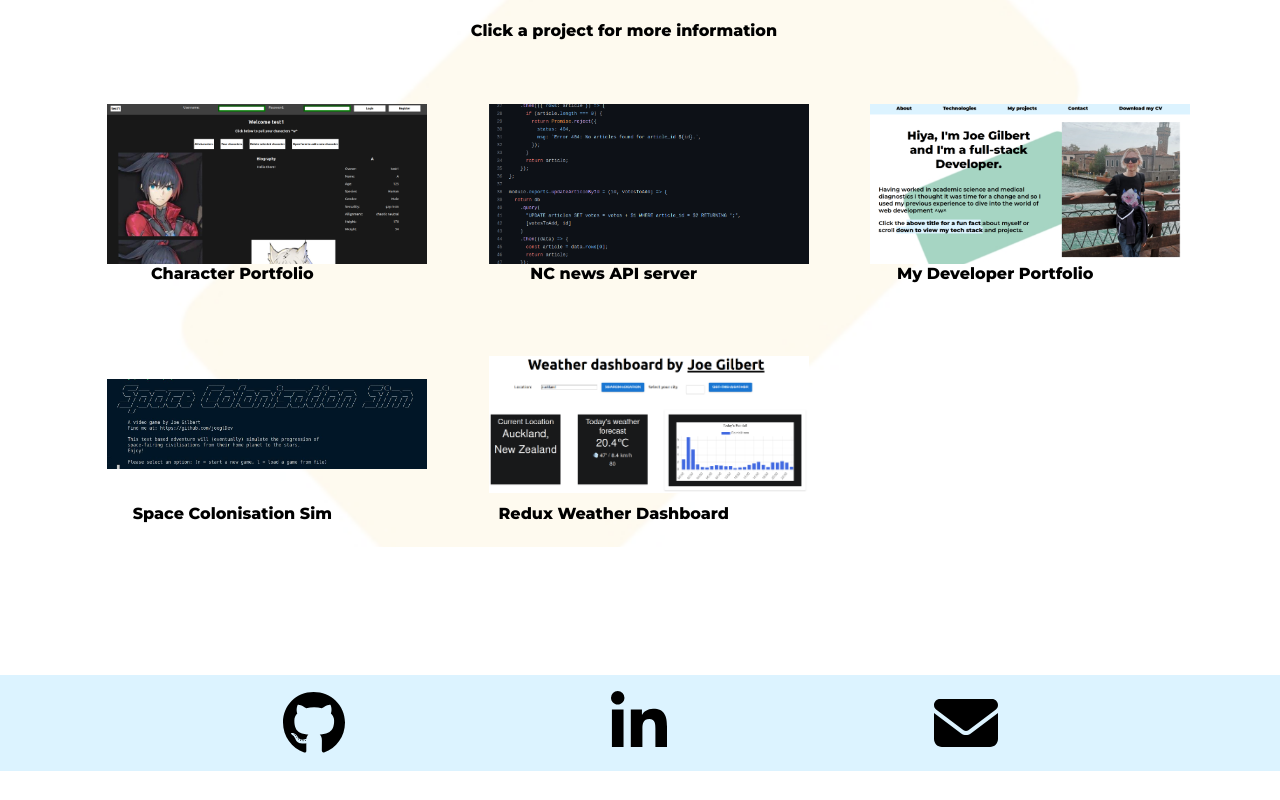
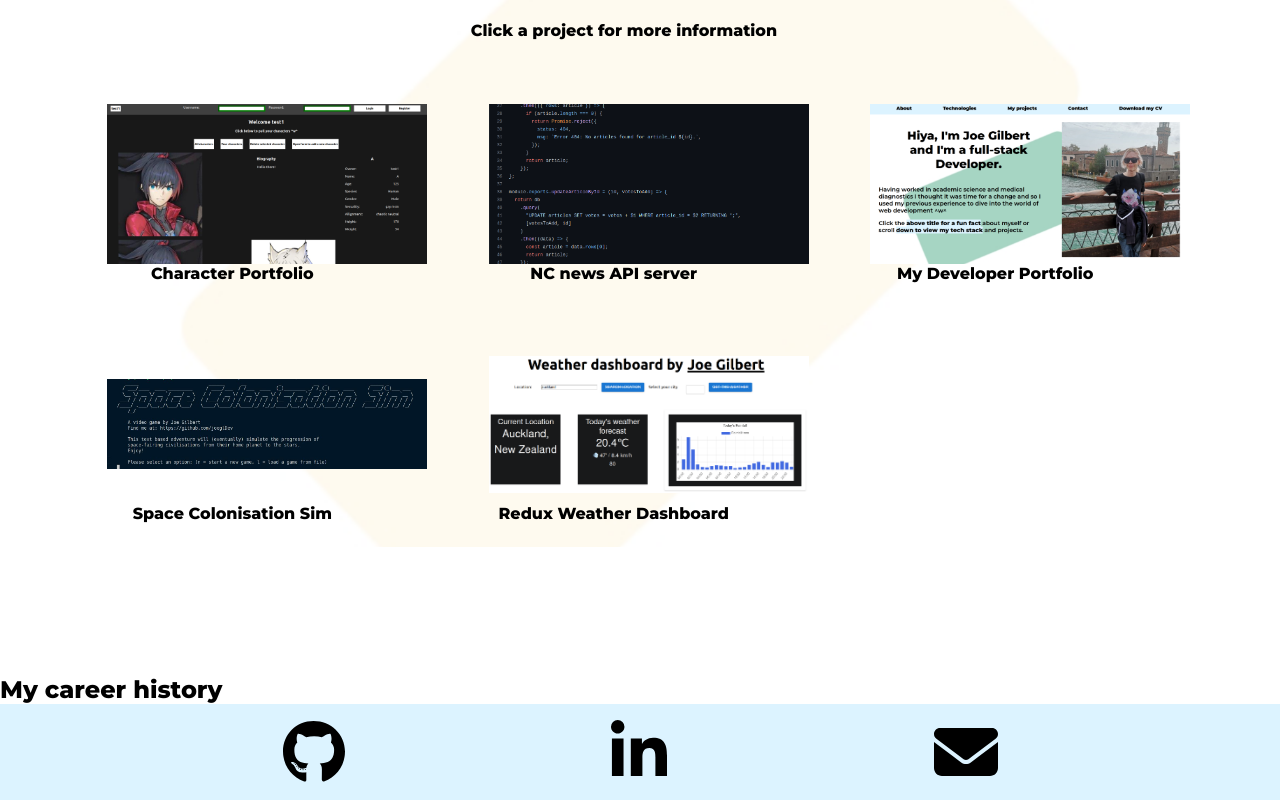
Before and after one commit to joeglDev/Developer-Portfolio-Joe-Gilbert, a Vue app in the folder vue-project/: page / in a window 1280 px wide. Shown: the part 1530-2330 px from the top of the page. Before the commit the page ends 2301 px from the top, so only its background shows below. Built offline with nearby package versions, Linux system fonts and the light colour scheme.

Commit message:
Career: initialised career section and new branch

```diff
--- a/vue-project/src/App.vue
+++ b/vue-project/src/App.vue
@@ -4,7 +4,8 @@ import About from './components/About.vue';
 import TechStack from './components/TechStack.vue';
 import ProjectGrid from './components/ProjectGrid.vue';
 import Footer from './components/Footer.vue';
-import Email from './components/Email.vue';
+import Career from './components/Career.vue';
+//import Email from './components/Email.vue';
 </script>
 
 <template>
@@ -13,6 +14,7 @@ import Email from './components/Email.vue';
     <About></About>
     <TechStack></TechStack>
     <ProjectGrid></ProjectGrid>
+    <Career></Career>
     <!--<Email></Email>-->
     <Footer></Footer>
 </template>
--- /dev/null
+++ b/vue-project/src/components/Career.vue
@@ -0,0 +1,16 @@
+<script setup lang="ts">
+
+
+</script>
+
+<template>
+    <section>
+        <h2 class="Career__section__h2">My career history</h2>
+    </section>
+
+
+</template>
+
+<style>
+@import '../CSS/Career.css'
+</style>
```
Also changed, not shown: vue-project/src/CSS/Career.css (added).
